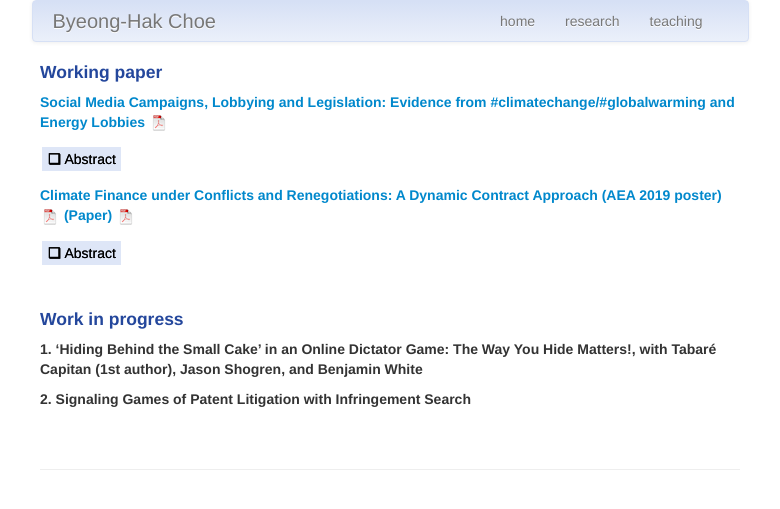
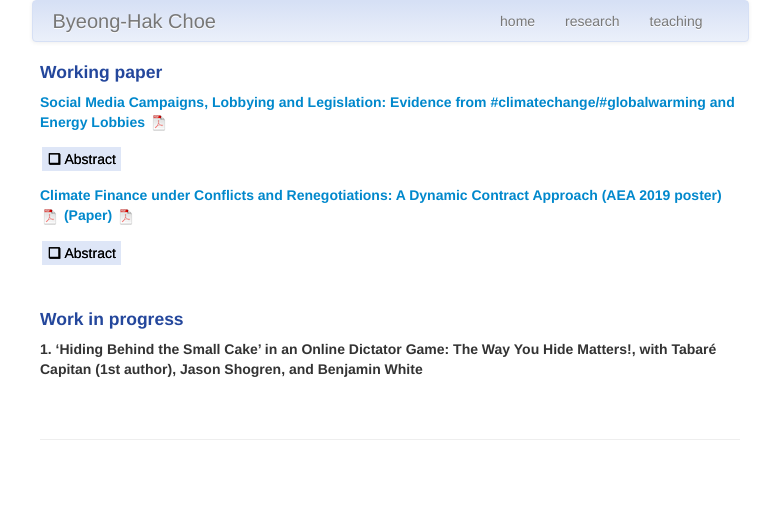
Before and after one commit to Erikwoj/bcecon.github.io, a Jekyll site: the page built from pages/research.md, in a window 1280 px wide. Shown: the top 509 px of the page, without its empty margins (250-1030 px from the left). Built offline with Jekyll 4.4.1, drawn with Linux system fonts in a browser that asks for light colours.

Commit message:
Update research.md

```diff
--- a/pages/research.md
+++ b/pages/research.md
@@ -30,10 +30,6 @@ description: B.H. Choe's research
 #### <a name="Work in progress"></a>Work in progress
 
 ##### 1. <b>'Hiding Behind the Small Cake' in an Online Dictator Game: The Way You Hide Matters!,</b> with Tabaré Capitan (1st author), Jason Shogren, and Benjamin White
-
-
-##### 2. <b>Signaling Games of Patent Litigation with Infringement Search</b>
-
 
 <br>
 
```
